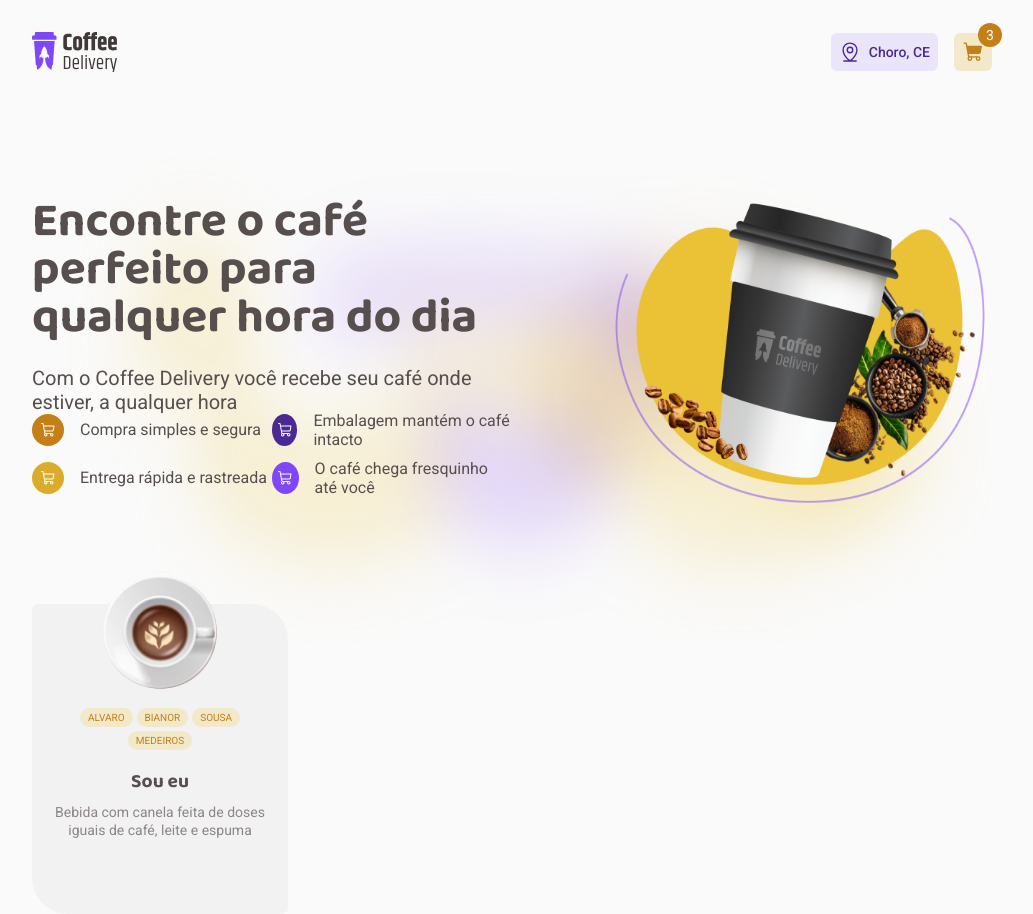
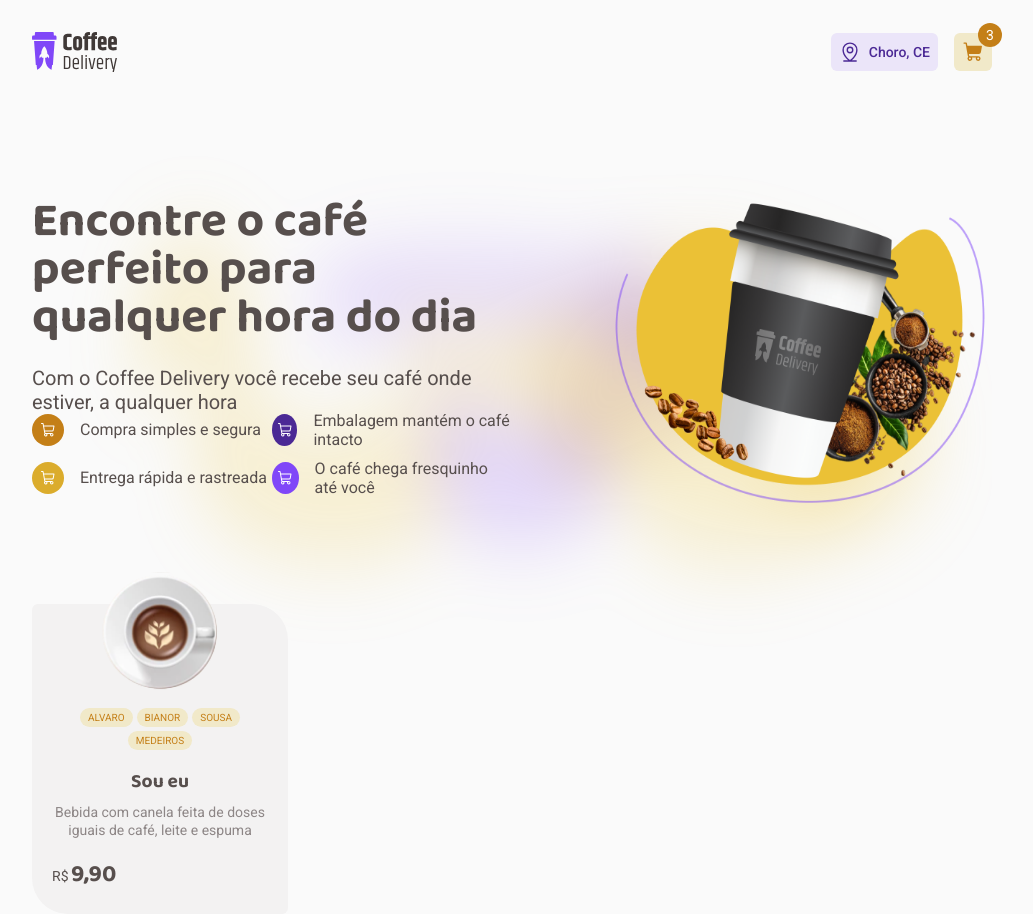
Before and after one commit to alvarobianor/coffee-delivery, a React (Vite) app: page / in a window 1280 px wide. Shown: the whole page, without its empty margins (128-1161 px from the left). Built offline with nearby package versions, Linux system fonts and the light colour scheme.

Commit message:
Creating the container of row order

```diff
--- /dev/null
+++ b/src/Components/CoffeCard/Price.tsx
@@ -0,0 +1,35 @@
+import styled from 'styled-components';
+
+type Props = {
+  $price: string;
+  $currency?: 'real' | 'dolar';
+};
+
+export function Price({ $price, $currency = 'real' }: Props) {
+  return (
+    <Container>
+      <Currency>{$currency == 'dolar' ? '$' : 'R$'}</Currency>
+      <Value>{$price}</Value>
+    </Container>
+  );
+}
+
+const Container = styled.div`
+  display: flex;
+  flex-direction: row;
+
+  align-items: first baseline;
+  gap: 0.15rem;
+`;
+
+const Currency = styled.p`
+  font-family: ${({ theme }) => theme.fonts.regular};
+  font-size: ${({ theme }) => theme.textSizes['text-regular-s']};
+  text-align: center;
+`;
+
+const Value = styled.p`
+  font-family: ${({ theme }) => theme.fonts.title};
+  font-size: ${({ theme }) => theme.textSizes['title-title-m']};
+  text-align: center;
+`;
--- a/src/Components/CoffeCard/index.tsx
+++ b/src/Components/CoffeCard/index.tsx
@@ -1,4 +1,5 @@
 import styled from 'styled-components';
+import { Price } from './Price';
 
 export function CoffeeCard() {
   const info = {
@@ -22,6 +23,9 @@
       <Description>
         Bebida com canela feita de doses iguais de café, leite e espuma
       </Description>
+      <ContainerOrder>
+        <Price $price="9,90" />
+      </ContainerOrder>
     </Container>
   );
 }
@@ -100,3 +104,12 @@
 
   margin-top: 0.5rem;
 `;
+
+const ContainerOrder = styled.div`
+  width: 100%;
+  display: flex;
+  flex-direction: row;
+  justify-content: space-between;
+  margin-top: auto;
+  margin-bottom: 1.25rem;
+`;
```
